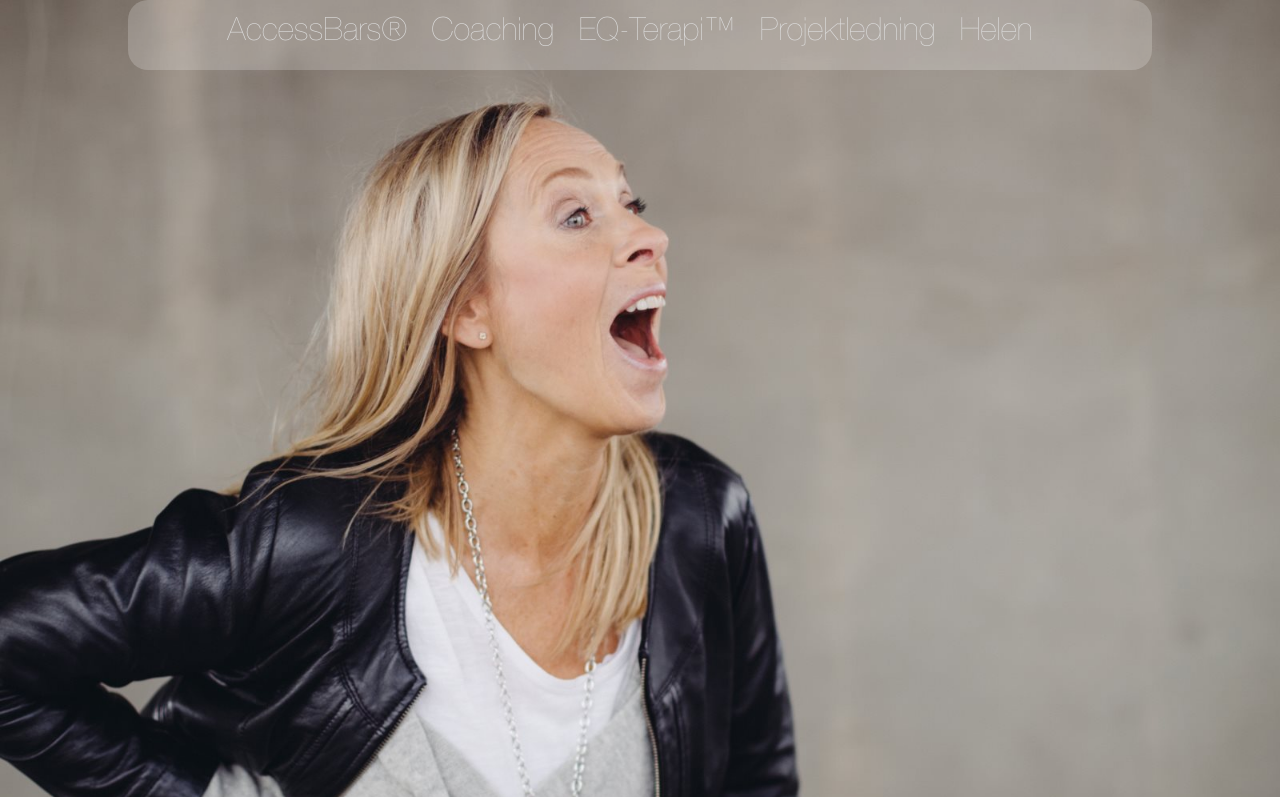
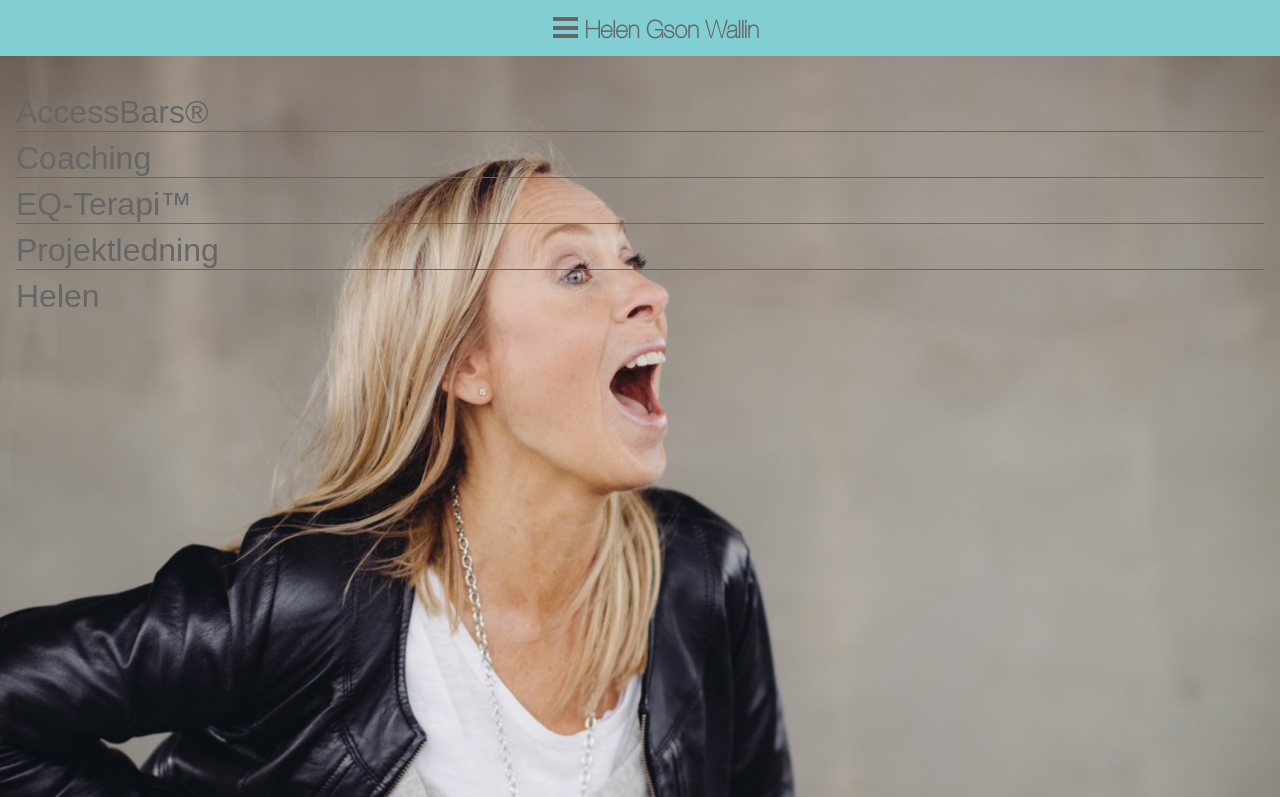
Before and after one commit to HektorW/helen, a website: page dev/index.html in a window 1280 px wide. Shown: the top 797 px of the page. Drawn offline with nearby package versions, Linux system fonts and the light colour scheme.

Commit message:
Changed header style

```diff
--- a/dev/index.html
+++ b/dev/index.html
@@ -7,6 +7,7 @@
   <meta http-equiv="Content-Type" content="text/html;charset=utf-8"/>
   <meta http-equiv="X-UA-Compatible" content="IE=edge">
   <meta name="viewport" content="width=device-width">
+
   <meta name="description" content="Hemsida för Helen Gson Wallin EQ-terapeut, personlig coach, projektledare, Access Bars">
 
   <link rel="shortcut icon" href="logo.ico">
@@ -51,15 +52,24 @@
   <div class="top_logo"><img src="images/logo_cropped.png" alt="Big logo image"></div>
 
   <header class="">
-    <a href="#home"><img src="images/logo_cropped.png" alt="Small logo image" class="header_logo"></a>
+    <a href="#menu" id="menu_link">
+      <div class="menu_icon"></div>
+      <h2 class="menu_title">Helen Gson Wallin</h2>
+    </a>
 
-    <nav class="tabs">
-      <a class="tab" href="#accessbars">AccessBars<span class="registered_trademark">&reg;</span></a>
-      <a class="tab" href="#coaching">Coaching</a>
-      <a class="tab" href="#eqterapi">EQ-Terapi<span class="trademark">&trade;</span></a>
-      <a class="tab" href="#projektledning">Projektledning</a>
-      <a href="#about" class="tab">Helen</a>
-    </nav>
+    <!-- <a href="#home"><img src="images/logo_cropped.png" alt="Small logo image" class="header_logo"></a> -->
+
+    <div class="menu_container">
+      <nav id="menu" class="tabs" role="navigation">
+        <ul>
+          <li><a class="tab" href="#accessbars">AccessBars<span class="registered_trademark">&reg;</span></a></li>
+          <li><a class="tab" href="#coaching">Coaching</a></li>
+          <li><a class="tab" href="#eqterapi">EQ-Terapi<span class="trademark">&trade;</span></a></li>
+          <li><a class="tab" href="#projektledning">Projektledning</a></li>
+          <li><a href="#about" class="tab">Helen</a></li>
+        </ul>
+      </nav>
+    </div>
   </header>
 
 
--- a/dev/styles/main.less
+++ b/dev/styles/main.less
@@ -20,6 +20,12 @@
 @transition-time: 1s;
 @header-background-small: rgba(255,255,255,0.2);
 @header-background: rgba(255,255,255,0.8);
+
+@header-font-color: #666;
+@header-title-font-size: 24px;
+@header-padding: 16px;
+@header-height: @header-title-font-size + (@header-padding*2);
+
 // Page
 @page-background-color: #FFF;
 @page-header-color: #FFF;
@@ -86,94 +92,159 @@ body {
 // HEADER //
 ////////////
 header {
-  @link-color: #333;
-  @logo-width: 90px;
+  /////////////////
+  // Header Vars //
+  /////////////////
+//   @link-color: #333;
+//   @logo-width: 90px;
 
   z-index: 10;
-  transform: translateZ(0); // Layout layering
 
+  // Positioning
   position: fixed;
   top:0;
-  height: @header-height;
+  left: 0;
+  width: 100%;
 
-  background-color: rgba(255,255,255,0.8);
-  width: 100%;
-  left: 0;
-  border-radius: 0;
+  color: @header-font-color;
+
+//   height: @header-height;
+//   background-color: rgba(255,255,255,0.8);
+//   border-radius: 0;
 
 
-  // Logo
-  .header_logo {
-    display: inline-block;
-    position: fixed;
-    width: @logo-width;
-    top: 0;
-    left: 0;
+  a {
+    text-decoration: none;
+    color: inherit;
   }
 
-  // Tabs
-  .tabs {
+  #menu_link {
+    display: block;
+    width: 100%;
+
     text-align: center;
-    margin-left: @logo-width;
-    margin-top: 20px;
-  }
+    font-size: @header-title-font-size;
+    padding: @header-padding;
 
-  // Links
-  a.tab {
-    color: @link-color;
-    text-decoration: none;
+    // Credit to Mr Robson - http://alwaystwisted.com/post.php?s=2012-05-12-create-a-pure-css-menu-button
+    .menu_icon {
+      display: inline-block;
+      border-bottom: 12px double;
+      border-top: 4px solid;
+      content:"";
+      height: 5px;
+      width:25px;
+    }
 
-    font-family: HelveticaNeue;
-    font-size: 1.5em;
-
-    margin-right: 10px;
-
-    &:hover {
-      color: lighten(@link-color, 50%);
+    h2.menu_title {
+      margin: 0;
+      padding: 0;
+      display: inline-block;
+      font-size: inherit;
+      font-family: HelveticaNeue;
     }
   }
 
 
-  // Enables animation when toggling between Small and Regular header
-  // Regular should be the default header for browsers where javascript-scrollevent isn't used
-  // Javascript has responsibility to enable transition !after! applying <class> .small
-  &.transition_enabled {
-    transition: background-color @transition-time, width @transition-time, left @transition-time, border-radius @transition-time;
+  .menu_container {
+    width: 100%;
+    overflow: hidden;
 
-    a.tab {
-      transition: color 0.3s;
+    nav {
+      max-height: 0em;
+      overflow: hidden;
+
+      transition: all 500ms ease;
+
+      ul {
+        padding-left: 1em;
+        padding-right: 1em;
+        list-style: none;
+      }
+      li {
+        border-bottom: solid 1px;
+        padding-top: 0.5em;
+      }
     }
   }
 
+  &:hover .menu_container nav {
+    max-height: 15em;
+  }
 
-  ///////////
-  // SMALL //
-  ///////////
-  &.small {
-    @link-color: #DDD;
 
-    width: 80%;
-    left: 10%;
-    border-radius: 20px;
-    background: @header-background-small;
+//   // Logo
+//   .header_logo {
+//     display: inline-block;
+//     position: fixed;
+//     width: @logo-width;
+//     top: 0;
+//     left: 0;
+//   }
 
-    // Logo
-    .header_logo {
-      display: none;
-    }
+//   // Tabs
+//   .tabs {
+//     text-align: center;
+//     margin-left: @logo-width;
+//     margin-top: 20px;
+//   }
 
-    // Tabs
-    .tabs {
-      margin-left: 0;
-    }
+//   // Links
+//   a.tab {
+//     color: @link-color;
+//     text-decoration: none;
 
-    a.tab {
-      color: @link-color;
-      &:hover {
-        color: lighten(@link-color, 50%);
-      }
-    }
-  }
+//     font-family: HelveticaNeue;
+//     font-size: 1.5em;
+
+//     margin-right: 10px;
+
+//     &:hover {
+//       color: lighten(@link-color, 50%);
+//     }
+//   }
+
+
+//   // Enables animation when toggling between Small and Regular header
+//   // Regular should be the default header for browsers where javascript-scrollevent isn't used
+//   // Javascript has responsibility to enable transition !after! applying <class> .small
+//   &.transition_enabled {
+//     transition: background-color @transition-time, width @transition-time, left @transition-time, border-radius @transition-time;
+
+//     a.tab {
+//       transition: color 0.3s;
+//     }
+//   }
+
+
+//   ///////////
+//   // SMALL //
+//   ///////////
+//   &.small {
+//     @link-color: #DDD;
+
+//     width: 80%;
+//     left: 10%;
+//     border-radius: 20px;
+//     background: @header-background-small;
+
+//     // Logo
+//     .header_logo {
+//       display: none;
+//     }
+
+//     // Tabs
+//     .tabs {
+//       margin-left: 0;
+//     }
+
+//     a.tab {
+//       color: @link-color;
+//       &:hover {
+//         color: lighten(@link-color, 50%);
+//       }
+//     }
+//   }
 }
 
 
@@ -377,6 +448,7 @@ header {
 // First page
 // Just a placeholder for space
 .first_page {
+  margin-top: @header-height;
   width: 100%;
   height: 100%;
 }
@@ -418,8 +490,15 @@ header {
 
 
 @media (max-width: 480px){
+  @header-font-size: 16px;
+  @header-padding: 12px;
+  @header-height: @header-font-size + (@header-padding*2);
+
+  @header-background-color: rgba(255, 255, 255, 0.9);
+  @header-font-color: #AAA;
+
   header {
-    background-color: rgba(255,255,255,0.9);
+    background-color: @header-background-color;
 
     .header_logo {
       display: none;
@@ -456,7 +535,7 @@ header {
   }
 
   .image_separator {
-    display: none;
+    display: block;
   }
 }
 
```
Also changed, not shown: dev/styles/main.css.
